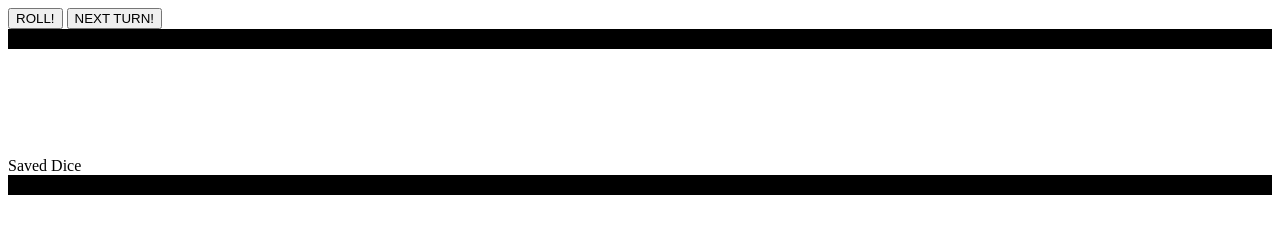
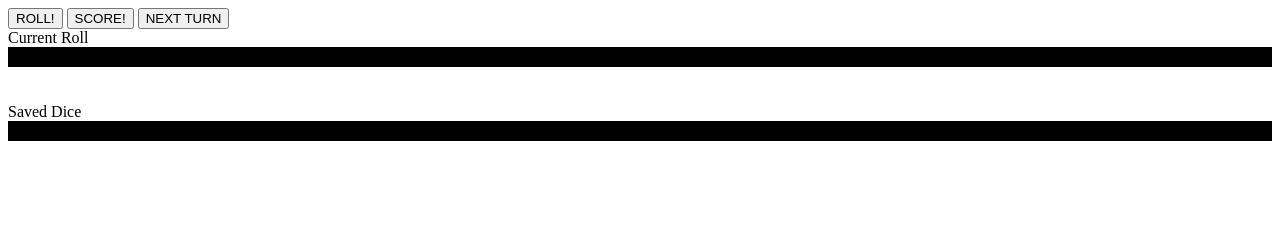
Before and after one commit to mitchellLukacs/DiceGame, a plain HTML site: page index.html in a window 1280 px wide. Drawn offline with Linux system fonts and the light colour scheme.

Commit message:
Added score button

```diff
--- a/index.html
+++ b/index.html
@@ -10,7 +10,9 @@
 
 <body>
     <button id="roll">ROLL!</button>
-    <button id="nextTurn">NEXT TURN!</button>
+    <button id="score">SCORE!</button>
+    <button id="nextTurn">NEXT TURN</button>
+    <header>Current Roll</header>
     <div class="active" id="die1">
     </div>
     <div class="active" id="die2">
@@ -22,10 +24,6 @@
     <div class="active" id="die5">
     </div>
 
-    <br>
-    <br>
-    <br>
-    <br>
     <br>
     <br>
     <header>Saved Dice</header>
```
